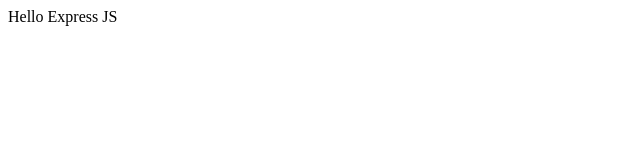
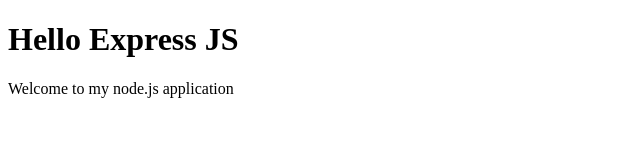
Before and after one commit to dharinir/web-server, a website: page public/index.html in a window 1280 px wide. Shown: the whole page, without its empty margins (0-640 px from the left). Drawn offline with Linux system fonts and the light colour scheme.

Commit message:
Update index.htm

```diff
--- a/public/index.html
+++ b/public/index.html
@@ -4,6 +4,7 @@
 
 	</head>
 	<body>
-		Hello Express JS
+		<h1>Hello Express JS</h1>
+		<p>Welcome to my node.js application</p1>
 	</body>
 </html>
```
